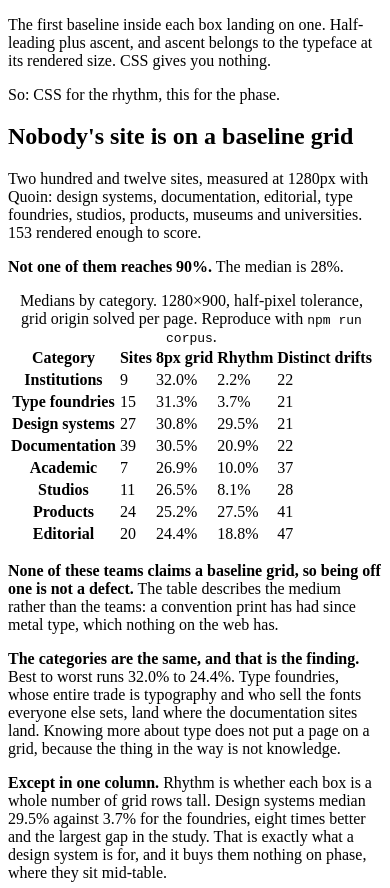
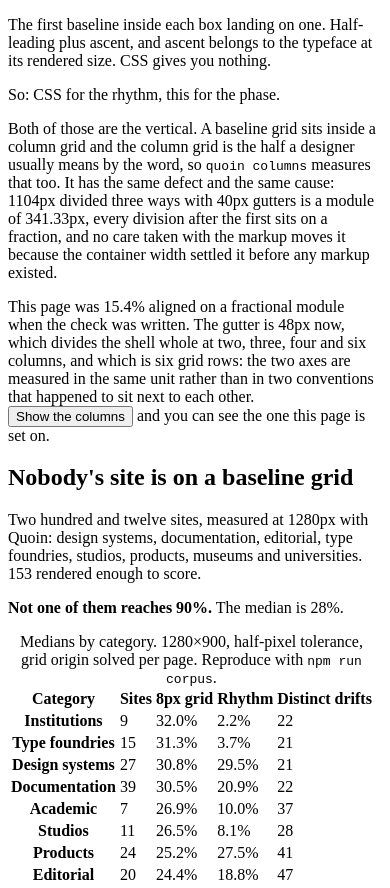
Before and after one commit to hawkbass/quoin, a website built with Vite: page site/index.html in a window 390 px wide. Shown: the part 1040-1928 px from the top of the page. Built offline with nearby package versions, Linux system fonts and the light colour scheme.

Commit message:
The column grid, on the site that argues for grids
quoin columns shipped in 1.16.0 and this site had never been measured
against it. It read 15.4% aligned on a module of 150.67px, which is
the horizontal version of the leading it spent three releases fixing.

The gutter is 48px now. 1104px of shell divided by a 40px gutter comes
to 341.33 at three columns and 150.67 at six; 48 divides it whole at
two, three, four and six, giving 528, 336, 240 and 144. It is also six
grid rows, which is the actual point: the vertical rhythm and the
horizontal module were two separate conventions in this stylesheet and
there was no reason for them to be.

The measure is 33rem rather than 36. 576px is twelve modules and no
gutter, a column start rather than a column end, so a paragraph
filling it stopped halfway across a gutter. 528 is six columns and
five gutters exactly, and 67 characters of EB Garamond at 18px against
73 at the old width. The grid asked for the change and typography had
no objection, which is the only reason to make it.

15.4% to 27.7%, module whole, phase still 100% at every breakpoint.
What is left is table cells, whose widths are their contents' rather
than the grid's.

And it is shown rather than only measured. The page has drawn its own
baseline grid since the beginning and only ever the vertical half. It
draws the columns now, from the same custom properties the layout uses
rather than from a picture of one, so what you see is the grid the
page is set on. Bands rather than lines, because a column grid is
bands and a baseline grid is rules, and drawing both as rules would
make two different things look like one.

Co-Authored-By: Claude Opus 5 <noreply@anthropic.com>

```diff
--- a/package.json
+++ b/package.json
@@ -1,6 +1,6 @@
 {
   "name": "quoin",
-  "version": "1.21.1",
+  "version": "1.22.0",
   "description": "It puts a web page on a baseline grid. Seats every line of text on a rendered page, re-measures each correction, and exports CSS you can ship without the JavaScript.",
   "keywords": [
     "baseline-grid",
--- a/site/index.html
+++ b/site/index.html
@@ -121,6 +121,25 @@
 
     <p class="pull">
       So: CSS for the rhythm, this for the phase.
+    </p>
+
+    <p>
+      Both of those are the vertical. A baseline grid sits inside a column grid
+      and the column grid is the half a designer usually means by the word, so
+      <code>quoin columns</code> measures that too. It has the same defect and
+      the same cause: 1104px divided three ways with 40px gutters is a module of
+      341.33px, every division after the first sits on a fraction, and no care
+      taken with the markup moves it because the container width settled it
+      before any markup existed.
+    </p>
+
+    <p>
+      This page was 15.4% aligned on a fractional module when the check was
+      written. The gutter is 48px now, which divides the shell whole at two,
+      three, four and six columns, and which is six grid rows: the two axes are
+      measured in the same unit rather than in two conventions that happened to
+      sit next to each other. <button type="button" class="link" id="inlineColumns">Show the columns</button>
+      and you can see the one this page is set on.
     </p>
   </div>
 </section>
@@ -618,6 +637,7 @@ quoin.css()</code></pre>
         <p class="footnote" id="liveWhere"></p>
         <p class="footnote">
           <button type="button" class="link" id="footGrid">Show the grid on this page</button>
+          <button type="button" class="link" id="footColumns">Show the columns</button>
         </p>
       </div>
       <div>
--- a/site/main.js
+++ b/site/main.js
@@ -198,10 +198,31 @@
 
   function selfGrid() {
     var button = document.getElementById("footGrid");
-    if (!button) return;
-    button.addEventListener("click", function () {
-      var on = document.body.classList.toggle("grid-on");
-      button.textContent = on ? "Hide the grid" : "Show the grid on this page";
+    if (button) {
+      button.addEventListener("click", function () {
+        var on = document.body.classList.toggle("grid-on");
+        button.textContent = on ? "Hide the grid" : "Show the grid on this page";
+      });
+    }
+
+    /* The other axis. Separate toggles rather than one, because they answer
+       separate questions and a page is often right about one and wrong about
+       the other. */
+    var columnButtons = [
+      document.getElementById("footColumns"),
+      document.getElementById("inlineColumns"),
+    ].filter(Boolean);
+
+    columnButtons.forEach(function (columns) {
+      columns.addEventListener("click", function () {
+        var on = document.body.classList.toggle("columns-on");
+        /* Both buttons say the same thing, because they toggle the same thing
+           and a control that lies about the state it is in is worse than one
+           that is not there. */
+        columnButtons.forEach(function (other) {
+          other.textContent = on ? "Hide the columns" : "Show the columns";
+        });
+      });
     });
   }
 
--- a/site/style.css
+++ b/site/style.css
@@ -31,7 +31,21 @@
   --serif: "EB Garamond", Georgia, "Times New Roman", serif;
   --mono: "JetBrains Mono", ui-monospace, SFMono-Regular, Consolas, monospace;
 
-  --measure: 36rem;
+  /*
+     33rem, not 36, and the grid picked it rather than the other way round.
+
+     576px is twelve modules of 48 and no gutter, which is a column start rather
+     than a column end, so a paragraph filling it stops halfway across a gutter.
+     528 is six columns and five gutters exactly. It is also 67 characters of EB
+     Garamond at 18px against 73 at the old width, which is the better of the two
+     measures anyway: the grid asked for the change and typography had no
+     objection.
+  */
+  /* The column grid this page is set on, named so the overlay can draw the
+     same one the layout uses rather than a picture of one. */
+  --gutter: 48px;
+  --column: 144px;
+  --measure: 33rem;
   --shell: 72rem;
 }
 
@@ -65,6 +79,38 @@ body::after {
     to bottom, rgba(122, 74, 32, 0.28) 0 1px, transparent 1px var(--pitch));
 }
 body.grid-on::after { opacity: 1; }
+
+/*
+   The other axis, drawn the same way.
+
+   A baseline grid is a vertical rhythm inside a column grid and this page only
+   ever showed you the vertical half. The columns are real: 1104px of shell,
+   48px gutters, six columns of 144px, and 48 is six rows so the two axes are
+   measured in the same unit rather than in two conventions that happen to sit
+   next to each other.
+
+   Drawn as the columns themselves rather than as lines, because a column grid
+   is bands and a baseline grid is rules, and showing both as rules would make
+   two different things look like one.
+*/
+body::before {
+  content: "";
+  position: fixed;
+  top: 0;
+  bottom: 0;
+  left: 50%;
+  width: min(100% - 48px, var(--shell) - 48px);
+  transform: translateX(-50%);
+  z-index: 89;
+  pointer-events: none;
+  opacity: 0;
+  transition: opacity 140ms linear;
+  background-image: repeating-linear-gradient(
+    to right,
+    rgba(122, 74, 32, 0.10) 0 var(--column),
+    transparent var(--column) calc(var(--column) + var(--gutter)));
+}
+body.columns-on::before { opacity: 1; }
 
 @media (prefers-reduced-motion: reduce) {
   *, *::before, *::after { transition: none !important; animation: none !important; }
@@ -420,10 +466,22 @@ table.compact tbody th { font-size: 15px; }
 .findings p { color: #C9BFB0; }
 .findings code { background: rgba(247, 243, 234, 0.10); color: var(--paper-lift); }
 
+/*
+   48, not 40, and it is the horizontal half of the same argument.
+
+   The shell is 1104px of content. Divided by a 40px gutter it comes to 341.33px
+   at three columns and 150.67 at six, so every division after the first sits on
+   a fraction and nothing downstream can recover it. A 48px gutter divides it
+   whole at two, three, four and six: 528, 336, 240, 144.
+
+   It is also six rows, which is the point. The vertical rhythm and the
+   horizontal module were two separate conventions in this stylesheet and there
+   was no reason for them to be.
+*/
 .cards {
   display: grid;
   grid-template-columns: repeat(auto-fit, minmax(18rem, 1fr));
-  gap: 40px;
+  gap: 48px;
   margin-top: 40px;
 }
 .cards article { border-top: 2px solid var(--brass); padding-top: 14px; }
@@ -495,7 +553,7 @@ table.compact tbody th { font-size: 15px; }
 .ways {
   display: grid;
   grid-template-columns: repeat(auto-fit, minmax(17rem, 1fr));
-  gap: 40px;
+  gap: 48px;
   margin: 32px 0 40px;
 }
 .ways article { border-top: 2px solid var(--rule-hard); padding-top: 14px; }
@@ -524,7 +582,7 @@ footer { padding: 56px 0 64px; background: var(--paper); }
 .footgrid {
   display: grid;
   grid-template-columns: repeat(auto-fit, minmax(15rem, 1fr));
-  gap: 40px;
+  gap: 48px;
   padding-top: 5px;
   border-top: 3px solid var(--rule-hard);
 }
--- a/src/version.ts
+++ b/src/version.ts
@@ -6,4 +6,4 @@
 
    `test/unit/version.test.ts` fails if this and package.json disagree. */
 
-export const VERSION = "1.21.1";
+export const VERSION = "1.22.0";
```
Also changed, not shown: CHANGELOG.md, 1 other file.
